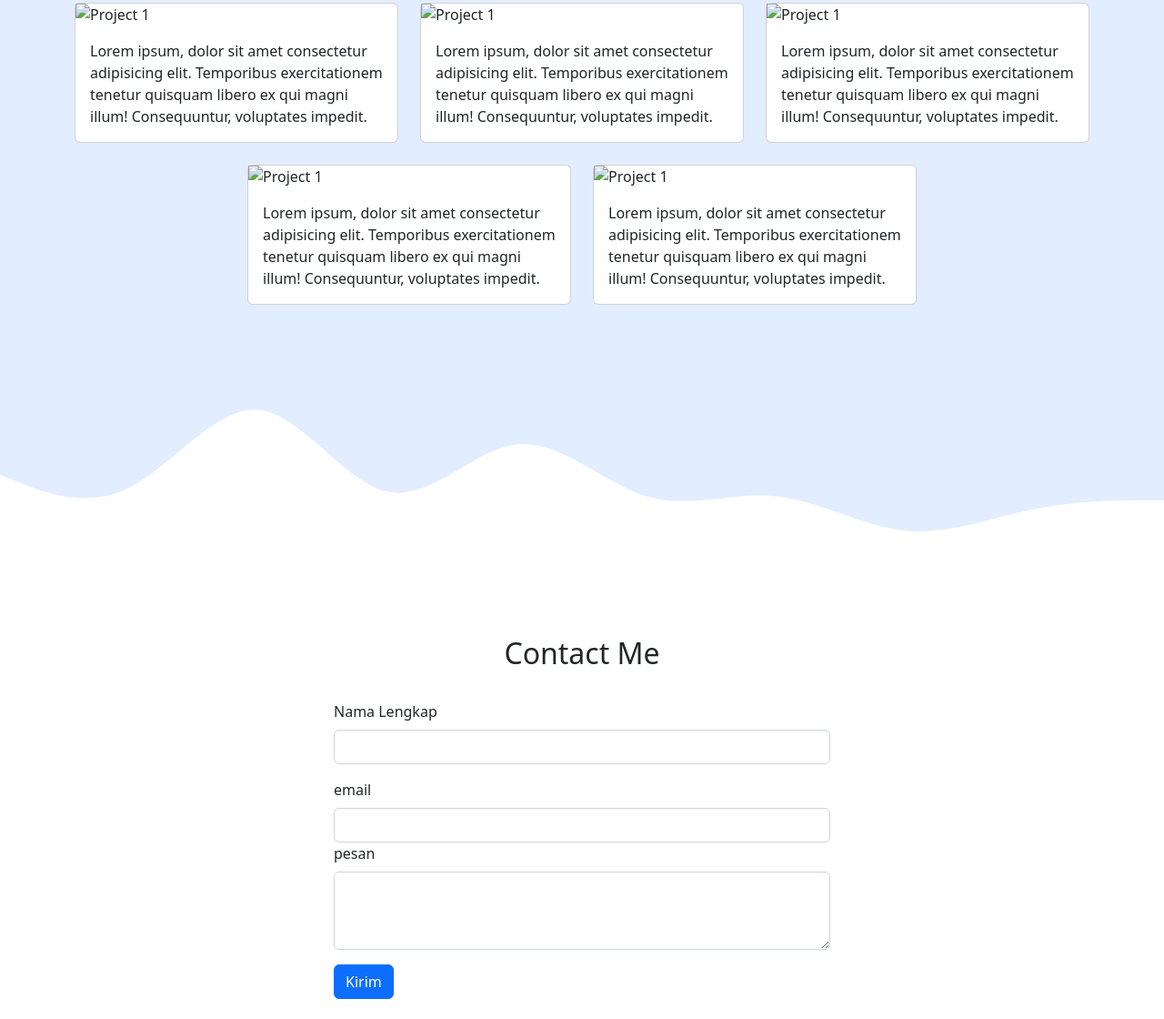
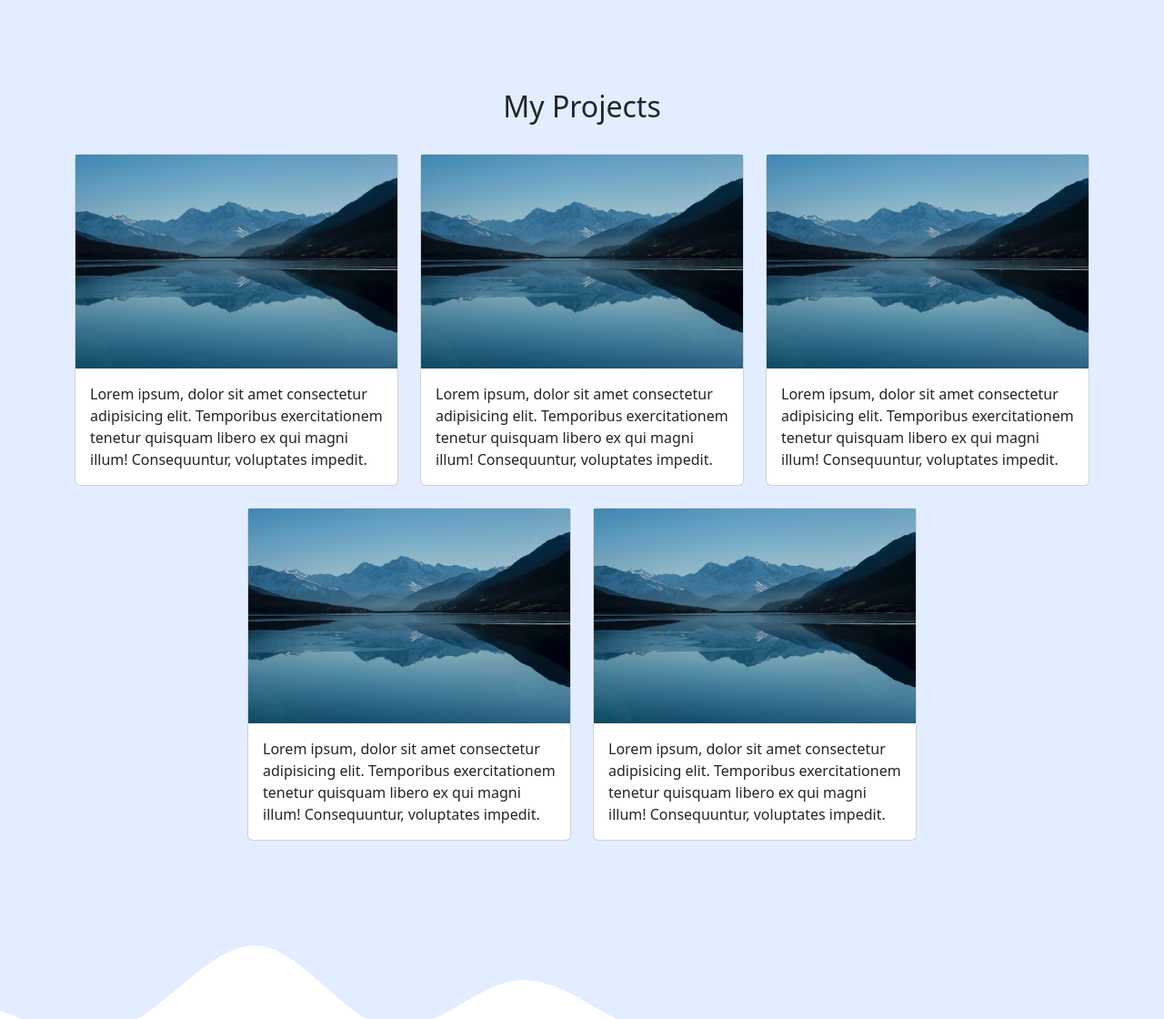
Before and after one commit to bungrony/sairony.github.io, a plain HTML site: page index.html in a window 1280 px wide. Shown: the part 1280-2400 px from the top of the page at 91% size. Drawn offline with nearby package versions, Linux system fonts and the light colour scheme.

Commit message:
file for cpanel

```diff
--- a/index.html
+++ b/index.html
@@ -7,14 +7,14 @@
     <title>HOREE</title>
     <!-- Boostrap Icons -->
         <!-- IN -->
-        <!-- <link rel="stylesheet" href="../software bootstrap/icons/font/bootstrap-icons.css"> -->
+        <link rel="stylesheet" href="../software bootstrap/icons/font/bootstrap-icons.css">
         <!-- ex -->
-        <link rel="stylesheet" href="https://cdn.jsdelivr.net/npm/bootstrap-icons@1.9.1/font/bootstrap-icons.css">
+        <!-- <link rel="stylesheet" href="https://cdn.jsdelivr.net/npm/bootstrap-icons@1.9.1/font/bootstrap-icons.css"> -->
     <!-- Bootstrap CSS -->
         <!-- in -->
-        <!-- <link rel="stylesheet" href="../software bootstrap/bootstrap/dist/css/bootstrap.min.css"> -->
+    <link rel="stylesheet" href="../software bootstrap/bootstrap/dist/css/bootstrap.min.css">
         <!-- ex -->
-    <link href="https://cdn.jsdelivr.net/npm/bootstrap@5.2.2/dist/css/bootstrap.min.css" rel="stylesheet" integrity="sha384-Zenh87qX5JnK2Jl0vWa8Ck2rdkQ2Bzep5IDxbcnCeuOxjzrPF/et3URy9Bv1WTRi" crossorigin="anonymous">
+    <!-- <link href="https://cdn.jsdelivr.net/npm/bootstrap@5.2.2/dist/css/bootstrap.min.css" rel="stylesheet" integrity="sha384-Zenh87qX5JnK2Jl0vWa8Ck2rdkQ2Bzep5IDxbcnCeuOxjzrPF/et3URy9Bv1WTRi" crossorigin="anonymous"> -->
     <!--My CSS -->
     <link rel="stylesheet" href="style.css">
 </head>
@@ -47,7 +47,7 @@
     <!-- Ahkir Navbar -->
     <!-- jumbotron v4 -->
     <section class="jumbotron text-center" id="home">
-        <img src="../../../Images/latte.jpg" alt="latte" width="200px" class="rounded-circle img-thumbnail">
+        <img src="img/latte.jpg" alt="latte" width="200px" class="rounded-circle img-thumbnail">
         <h1 class="display-4">Ibrohim Sairony</h1>
         <p class="lead">Barista | Programmer</p>
         <svg xmlns="http://www.w3.org/2000/svg" viewBox="0 0 1440 320"><path fill="#fff" fill-opacity="1" d="M0,96L40,101.3C80,107,160,117,240,144C320,171,400,213,480,218.7C560,224,640,192,720,160C800,128,880,96,960,101.3C1040,107,1120,149,1200,160C1280,171,1360,149,1400,138.7L1440,128L1440,320L1400,320C1360,320,1280,320,1200,320C1120,320,1040,320,960,320C880,320,800,320,720,320C640,320,560,320,480,320C400,320,320,320,240,320C160,320,80,320,40,320L0,320Z"></path></svg>
@@ -84,7 +84,7 @@
             <div class="row justify-content-center">
                 <div class="col-md-4 mb-4">
                     <div class="card">
-                        <img src="../../../Images/1.jpg" alt="Project 1">
+                        <img src="img/1.jpg" alt="Project 1">
                         <div class="card-body">
                             <div class="card-text">Lorem ipsum, dolor sit amet consectetur adipisicing elit. Temporibus exercitationem tenetur quisquam libero ex qui magni illum! Consequuntur, voluptates impedit.</div>
                         </div>
@@ -92,7 +92,7 @@
                 </div>
                 <div class="col-md-4 mb-3">
                     <div class="card">
-                        <img src="../../../Images/1.jpg" alt="Project 1">
+                        <img src="img/1.jpg" alt="Project 1">
                         <div class="card-body">
                             <div class="card-text">Lorem ipsum, dolor sit amet consectetur adipisicing elit. Temporibus exercitationem tenetur quisquam libero ex qui magni illum! Consequuntur, voluptates impedit.</div>
                         </div>
@@ -100,7 +100,7 @@
                 </div>
                 <div class="col-md-4 mb-3">
                     <div class="card">
-                        <img src="../../../Images/1.jpg" alt="Project 1">
+                        <img src="img/1.jpg" alt="Project 1">
                         <div class="card-body">
                             <div class="card-text">Lorem ipsum, dolor sit amet consectetur adipisicing elit. Temporibus exercitationem tenetur quisquam libero ex qui magni illum! Consequuntur, voluptates impedit.</div>
                         </div>
@@ -108,7 +108,7 @@
                 </div>
                 <div class="col-md-4 mb-3">
                     <div class="card">
-                        <img src="../../../Images/1.jpg" alt="Project 1">
+                        <img src="img/1.jpg" alt="Project 1">
                         <div class="card-body">
                             <div class="card-text">Lorem ipsum, dolor sit amet consectetur adipisicing elit. Temporibus exercitationem tenetur quisquam libero ex qui magni illum! Consequuntur, voluptates impedit.</div>
                         </div>
@@ -116,7 +116,7 @@
                 </div>
                 <div class="col-md-4 mb-3">
                     <div class="card">
-                        <img src="../../../Images/1.jpg" alt="Project 1">
+                        <img src="img/1.jpg" alt="Project 1">
                         <div class="card-body">
                             <div class="card-text">Lorem ipsum, dolor sit amet consectetur adipisicing elit. Temporibus exercitationem tenetur quisquam libero ex qui magni illum! Consequuntur, voluptates impedit.</div>
                         </div>
@@ -149,6 +149,10 @@
                             <textarea class="form-control" id="pesan" rows="3"></textarea>
                         </div>
                         <button type="submit" class="btn btn-primary">Kirim</button>
+                        <button type="button" class="btn btn-primary btn-loading d-none" disabled>
+                            <span class="spinner-border spinner-border-sm" role="status" aria-hidden="true"></span>
+                            loading...
+                        </button>
                     </form>
                 </div>
             </div>
@@ -163,8 +167,8 @@
     <!-- akhir footer -->
     <!-- JavaScript Bundle with Popper -->
     <!-- ex -->
-    <script src="https://cdn.jsdelivr.net/npm/bootstrap@5.2.2/dist/js/bootstrap.bundle.min.js" integrity="sha384-OERcA2EqjJCMA+/3y+gxIOqMEjwtxJY7qPCqsdltbNJuaOe923+mo//f6V8Qbsw3" crossorigin="anonymous"></script>
+    <!-- <script src="https://cdn.jsdelivr.net/npm/bootstrap@5.2.2/dist/js/bootstrap.bundle.min.js" integrity="sha384-OERcA2EqjJCMA+/3y+gxIOqMEjwtxJY7qPCqsdltbNJuaOe923+mo//f6V8Qbsw3" crossorigin="anonymous"></script> -->
     <!-- in -->
-    <!-- <script src="../software bootstrap/bootstrap/dist/js/bootstrap.bundle.min.js"></script> -->
+    <script src="../software bootstrap/bootstrap/dist/js/bootstrap.bundle.min.js"></script>
 </body>
 </html>
```
Also changed, not shown: 1 other file.
